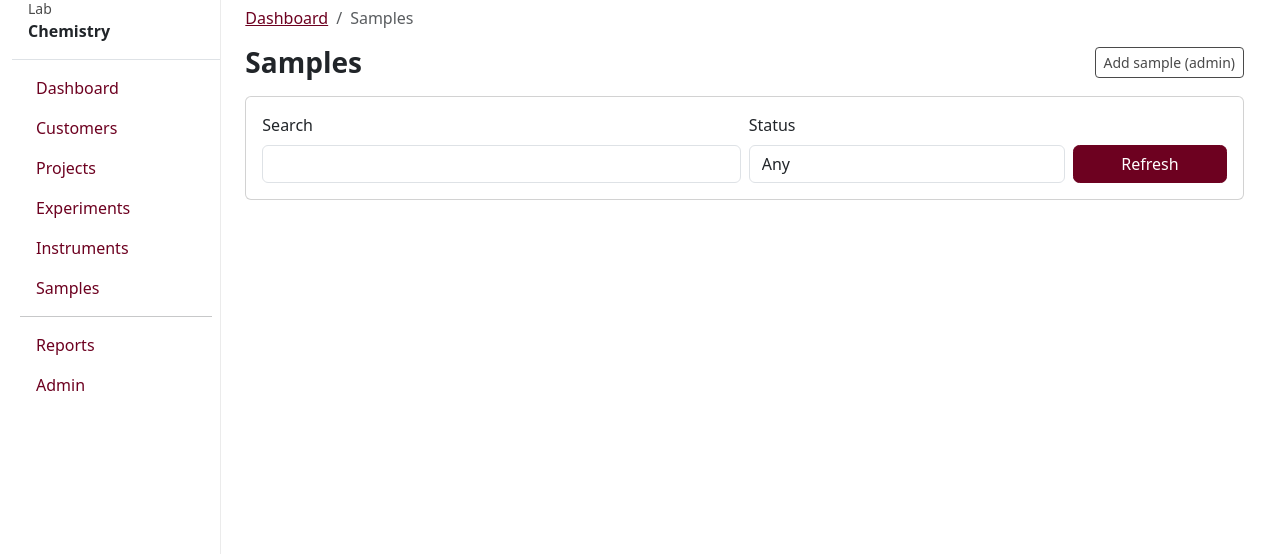
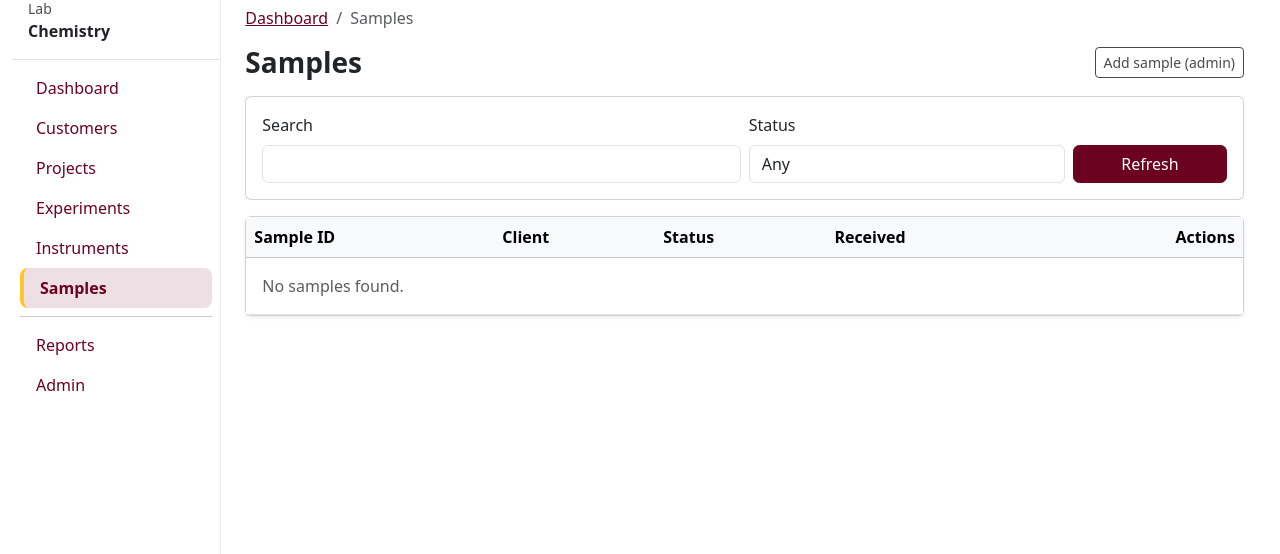
Before and after one commit to Walsh-University/WuLims, a Django app: page /samples/ in a window 1280 px wide. Shown: the part 74-628 px from the top of the page. Run offline with Django 5.2, Linux system fonts and the light colour scheme; the visitor is signed in with stand-in values (Sample User, id 1); data that the repository does not hold is empty; some libraries are stand-ins or nearby versions.

Commit message:
Dgood/samples (#28)
* Add Django Relationships Doc

* fix htmx, alpineJS, and add pretty samples highlight

```diff
--- a/lims_core/templates/lims_core/base.html
+++ b/lims_core/templates/lims_core/base.html
@@ -78,7 +78,7 @@
               <a class="nav-link" href="#">Projects</a>
               <a class="nav-link" href="#">Experiments</a>
               <a class="nav-link" href="#">Instruments</a>
-              <a class="nav-link" href="{% url 'samples:list' %}">Samples</a>
+              <a class="nav-link {% block nav_samples_active %}{% endblock %}" href="{% url 'samples:list' %}">Samples</a>
 
               <hr class="my-2">
 
@@ -118,9 +118,8 @@
 
 <!-- JS: load once, at the bottom -->
 <script src="{% static 'js/bootstrap.bundle.min.js' %}"></script>
-<!-- (Also load htmx here if you want global toasts) -->
-{# <script src="{% static 'js/htmx.min.js' %}"></script> #}
-
+<script src="https://unpkg.com/htmx.org@1.9.12"></script>
+<script defer src="https://unpkg.com/alpinejs@3.x.x/dist/cdn.min.js"></script>
 <!-- Toast + HTMX hooks (after Bootstrap) -->
 <script>
   (function () {
--- a/samples/templates/samples/partials/sample_filters.html
+++ b/samples/templates/samples/partials/sample_filters.html
@@ -18,7 +18,6 @@
     </div>
   </div>
 </form>
-
 <script>
   document.querySelectorAll("#filter-form input, #filter-form select").forEach(el => {
     el.classList.add("form-control");
--- a/samples/templates/samples/sample_list.html
+++ b/samples/templates/samples/sample_list.html
@@ -1,5 +1,6 @@
 {% extends "lims_core/base.html" %}
 {% block title %}Samples - WuLims{% endblock %}
+{% block nav_samples_active %}active{% endblock %}
 {% block breadcrumb_current %}Samples{% endblock %}
 
 {% block content %}
```
